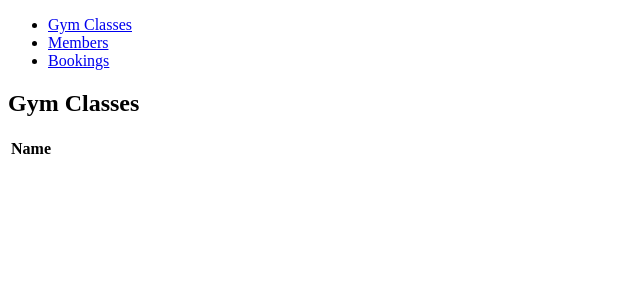
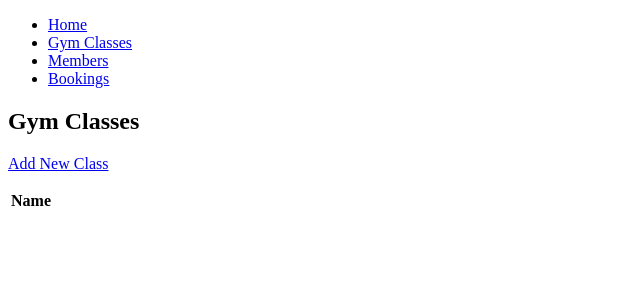
Before and after one commit to emils5/week5-project1-GymTeam, a Flask app: page /gym_classes in a window 1280 px wide. Shown: the top 300 px of the page, without its empty margins (0-640 px from the left). Run offline with Flask 2, Linux system fonts and the light colour scheme; data that the repository does not hold is empty; some libraries are stand-ins or nearby versions.

Commit message:
MVP feature works, needs styling

```diff
--- a/controllers/gym_class_controller.py
+++ b/controllers/gym_class_controller.py
@@ -10,8 +10,43 @@ def gym_classes():
     gym_classes = gym_class_repository.select_all()
     return render_template("gym_classes/index.html", gym_classes = gym_classes)
 
+# NEW
+@gym_classes_blueprint.route("/gym_classes/new", methods = ['GET'])
+def new_gym_class():
+    return render_template("gym_classes/new.html")
+
+
+# CREATE
+@gym_classes_blueprint.route("/gym_classes", methods=['POST'])
+def create_gym_class():
+    name = request.form['name']
+    new_gym_class = Gym_class(name)
+    gym_class_repository.save(new_gym_class)
+    return redirect("/gym_classes")
+
+
 @gym_classes_blueprint.route("/gym_classes/<id>", methods = ['GET'])
 def show_gym_classes(id):
     gym_class = gym_class_repository.select(id)
     members = gym_class_repository.members(gym_class)
     return render_template("gym_classes/show.html", gym_class = gym_class, members = members)
+
+
+# EDIT
+@gym_classes_blueprint.route("/gym_classes/<id>/edit", methods = ['GET'])
+def edit_gym_class(id):
+    gym_class = gym_class_repository.select(id)
+    return render_template("/gym_classes/edit.html", gym_class = gym_class)
+
+# UPDATE
+@gym_classes_blueprint.route("/gym_classes/<id>", methods = ['POST'])
+def update_member(id):
+    name = request.form['name']
+    gym_class = Gym_class(name, id)
+    gym_class_repository.update(gym_class)
+    return redirect("/gym_classes")
+
+@gym_classes_blueprint.route("/gym_classes/<id>/delete", methods = ['POST'])
+def delete_gym_class(id):
+    gym_class_repository.delete(id)
+    return redirect("/gym_classes")
--- a/repositories/gym_class_repository.py
+++ b/repositories/gym_class_repository.py
@@ -41,6 +41,10 @@ def members(gym_class):
         members.append(member)
     return members
 
+def update(gym_class):
+    sql = "UPDATE gym_classes SET name = %s WHERE id = %s"
+    values = [gym_class.name, gym_class.id]
+    run_sql(sql, values)
 
 def delete_all():
     sql = "DELETE FROM gym_classes"
--- a/repositories/member_repository.py
+++ b/repositories/member_repository.py
@@ -42,6 +42,11 @@ def gym_classes(member):
         gym_classes.append(gym_class)
     return gym_classes
 
+def update(member):
+    sql = "UPDATE members SET name = %s WHERE id = %s"
+    values = [member.name, member.id]
+    run_sql(sql, values)
+
 
 def delete(id):
     sql = "DELETE FROM members WHERE id = %s"
--- a/templates/base.html
+++ b/templates/base.html
@@ -14,6 +14,9 @@
 <main class="flex flex--row">
   <nav>
     <ul>
+      <li>
+        <a href="/">Home</a>
+      </li>
       <li>
         <a href="/gym_classes">Gym Classes</a>
       </li>
--- a/templates/gym_classes/index.html
+++ b/templates/gym_classes/index.html
@@ -2,6 +2,10 @@
 
 {% block content %}
 <h1>Gym Classes</h1>
+
+<p class="btn--wrapper">
+  <a class="btn btn--action" href="/gym_classes/new">Add New Class</a>
+</p>
 
 <table>
   <tr>
@@ -11,6 +15,16 @@
   {% for gym_class in gym_classes %}
   <tr>
     <td><a href="/gym_classes/{{ gym_class.id }}"> {{gym_class.name}} </a></td>
+    <td>
+      <form action="/gym_classes/{{ gym_class.id }}/edit">
+        <input class="btn btn--danger" type="submit" value="Edit" />
+      </form>
+    </td>
+    <td>
+      <form action="/gym_classes/{{ gym_class.id }}/delete" method="POST">
+        <input class="btn btn--danger" type="submit" value="Delete" />
+      </form>
+    </td>
   </tr>
   {% endfor %}
 </table>
```
Also changed, not shown: controllers/member_controller.py (+31 -0 lines), templates/gym_classes/edit.html (added, +16 -0 lines), templates/gym_classes/new.html (added, +14 -0 lines), templates/members/edit.html (added, +16 -0 lines), templates/members/index.html (+14 -0 lines), templates/members/new.html (added, +14 -0 lines).
